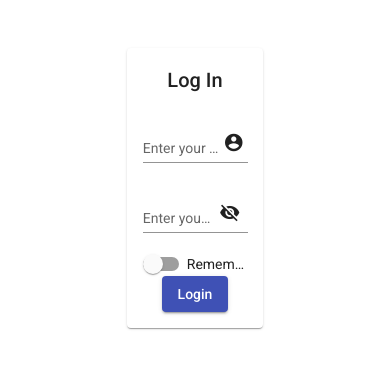
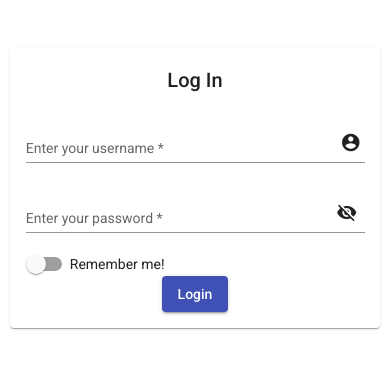
Before and after one commit to Yolshin195/admin.ygreens.ru, an Angular app: page / in a window 390 px wide. Shown: the top 368 px of the page. Built offline with nearby package versions, Linux system fonts and the light colour scheme.

Commit message:
add media query

```diff
--- a/src/app/component/login/login.component.scss
+++ b/src/app/component/login/login.component.scss
@@ -1,5 +1,15 @@
+$breakpoint-tablet: 768px;
+
 .form-login {
     margin: auto;
     width: 35%;
     text-align: center;
 }
+
+@media (max-width: $breakpoint-tablet) {
+    .form-login {
+        margin: auto;
+        width: 95%;
+        text-align: center;
+    }
+}
```
